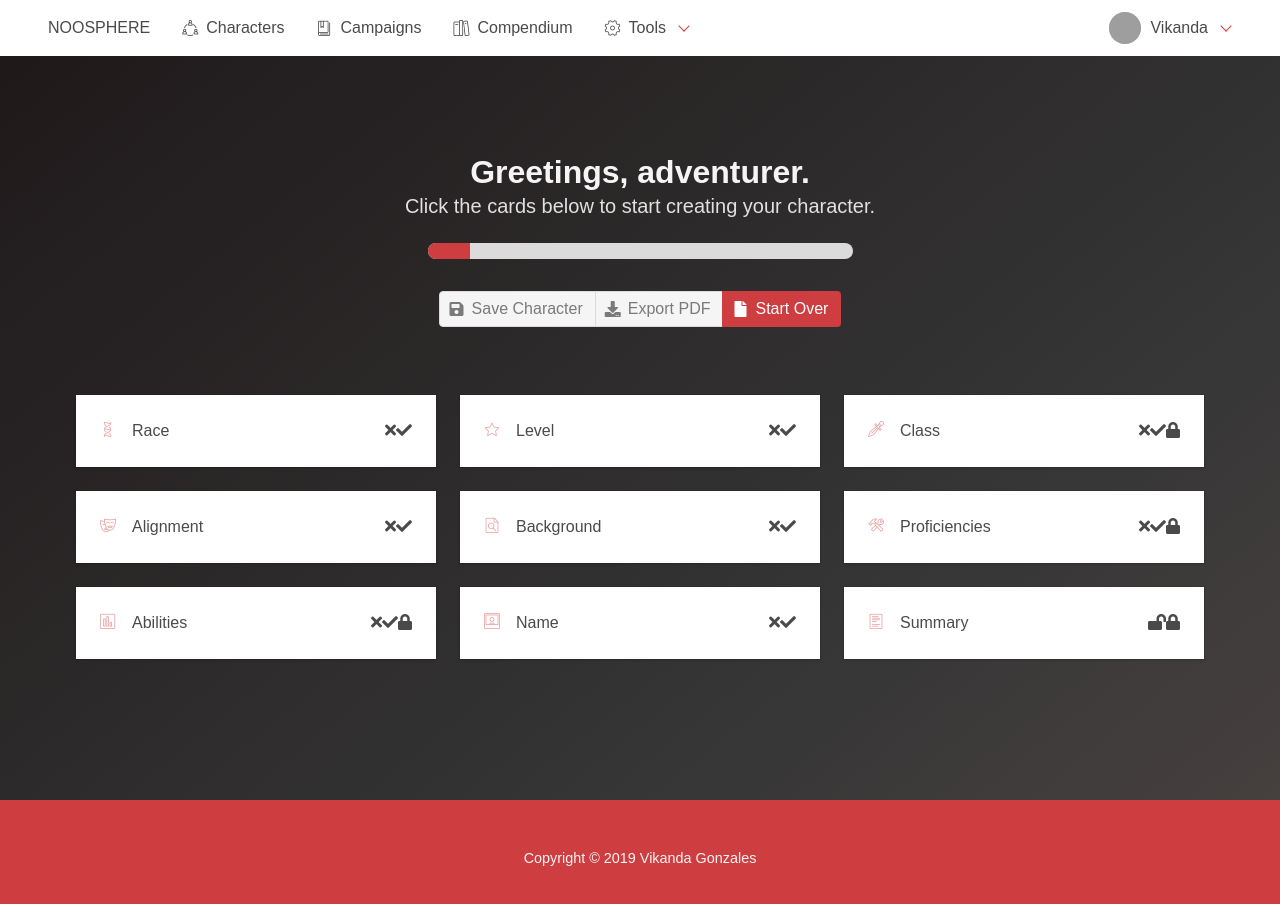
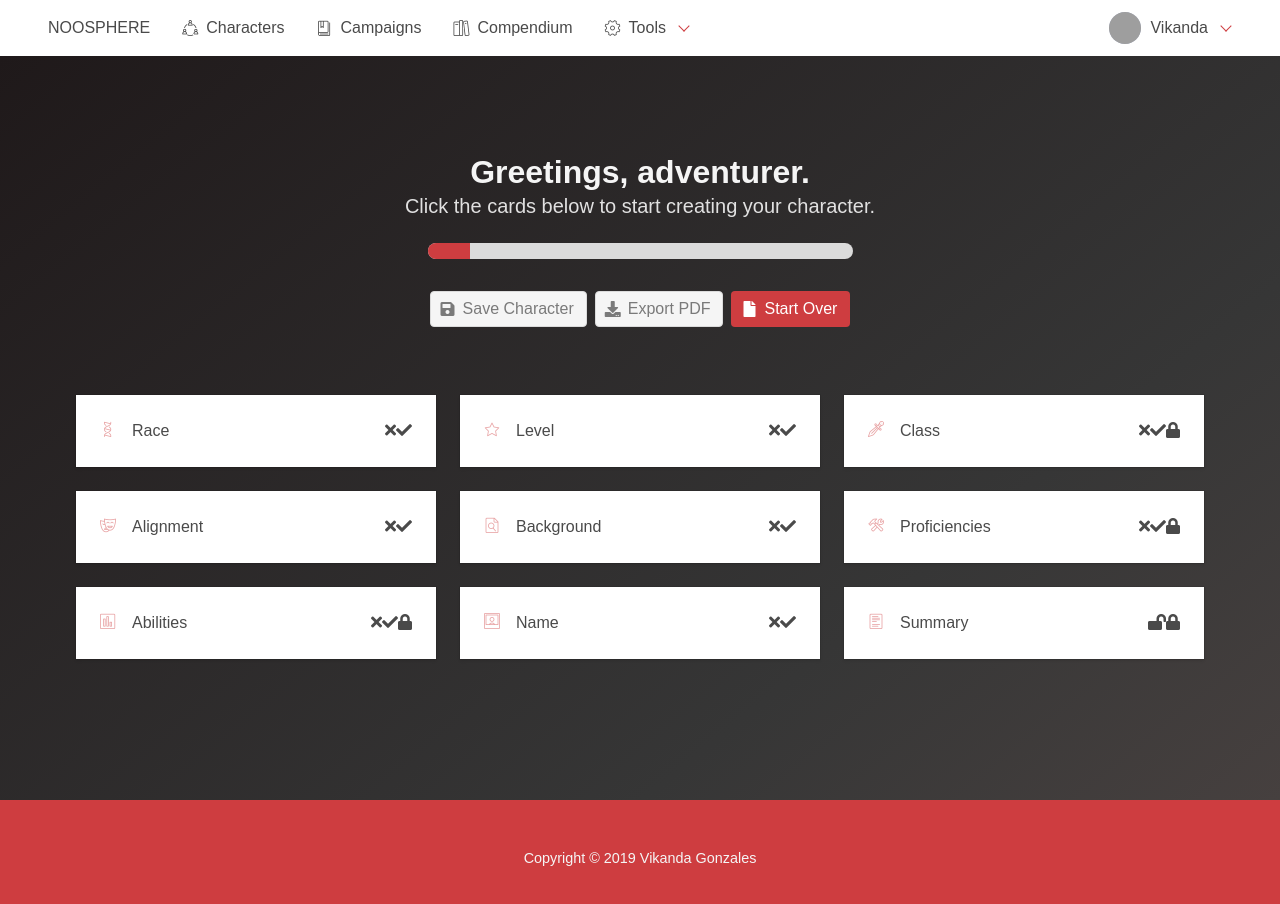
Before and after one commit to vikandagonzales/noosphere, a React (Create React App) app: page /character-builder in a window 1280 px wide. Shown: the top 904 px of the page. Built offline with nearby package versions, Linux system fonts and the light colour scheme; grey boxes are pictures that could not be loaded.

Commit message:
changed button style in character builder

```diff
--- a/src/containers/CharacterBuilder/index.js
+++ b/src/containers/CharacterBuilder/index.js
@@ -16,32 +16,24 @@ class CharacterBuilder extends React.Component {
             </div>
 
             <div className="buttons is-centered">
-              <div className="field has-addons">
-                <p className="control">
               <span className="button is-static">
                 <span className="icon is-small">
                   <i className="fas fa-save"></i>
                 </span>
                 <span>Save Character</span>
               </span>
-                </p>
-                <p className="control">
               <span className="button is-static">
                 <span className="icon is-small">
                   <i className="fas fa-download"></i>
                 </span>
                 <span>Export PDF</span>
               </span>
-                </p>
-                <p className="control">
               <span className="button is-primary">
                 <span className="icon is-small">
                   <i className="fas fa-file"></i>
                 </span>
                 <span>Start Over</span>
               </span>
-                </p>
-              </div>
             </div>
 
             <div className="cards columns">
```
Lines whose indentation alone changed are shown as unchanged.
